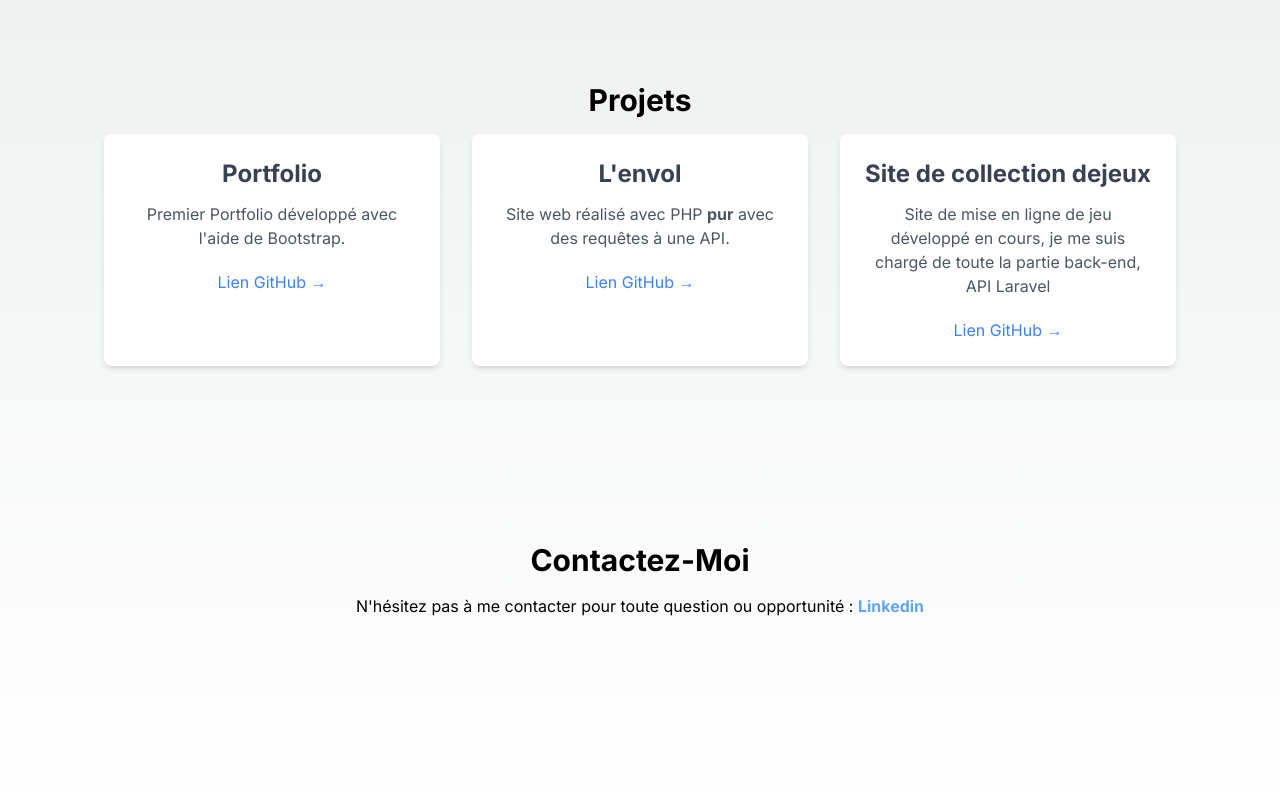
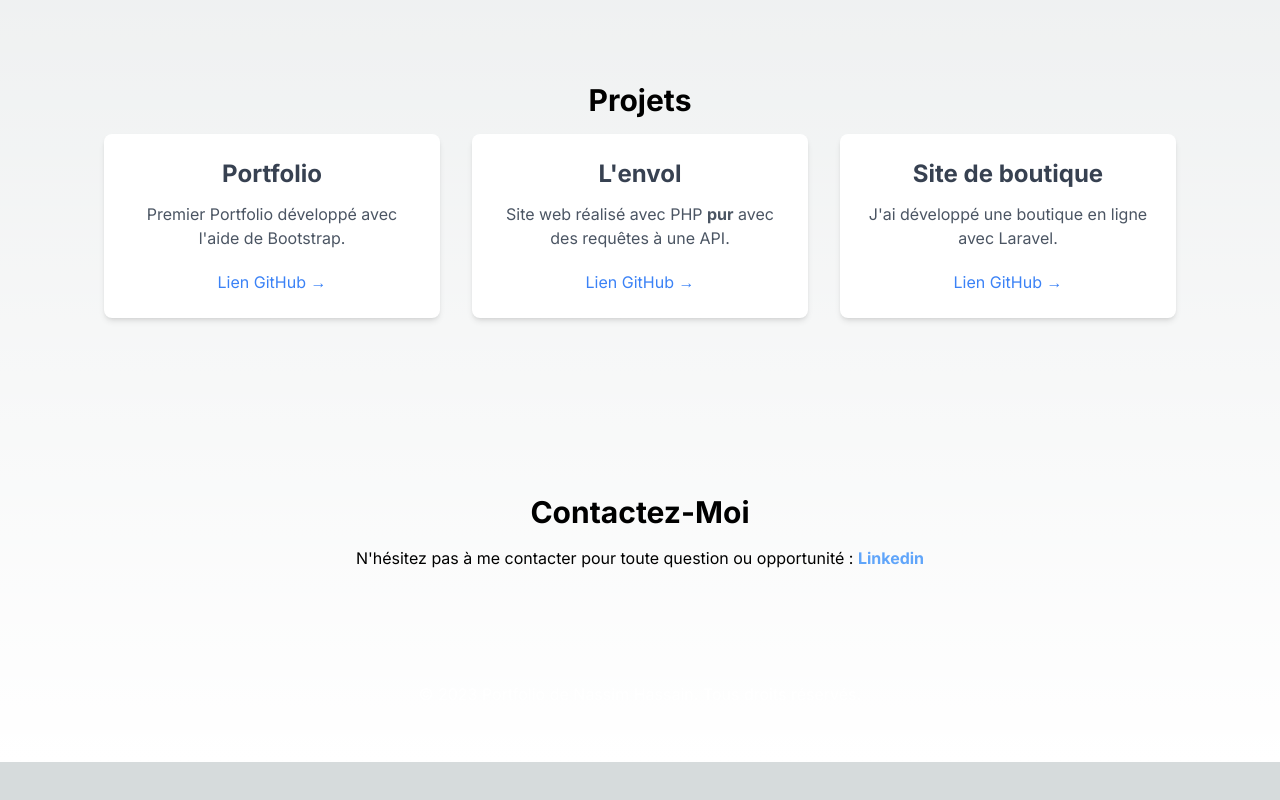
Before and after one commit to Nassim-H/cv, a Next.js app: page / in a window 1280 px wide. Shown: the part 1222-2022 px from the top of the page. After the commit the page ends 1984 px from the top, so only its background shows below. Built offline with nearby package versions, Linux system fonts and the light colour scheme.

Commit message:
Projet MAJ

```diff
--- a/app/Projects.tsx
+++ b/app/Projects.tsx
@@ -27,11 +27,11 @@ const Projects = () => (
                 </div>
 
                 <div className="bg-white shadow-md rounded-lg p-6 transition duration-300 hover:shadow-white hover:scale-105">
-                    <h2 className="text-2xl text-gray-700 font-bold mb-3">Site de collection dejeux</h2>
+                    <h2 className="text-2xl text-gray-700 font-bold mb-3">Site de boutique</h2>
                     <p className="text-gray-600 mb-5">
-                        Site de mise en ligne de jeu développé en cours, je me suis chargé de toute la partie back-end, API Laravel
+                        J&apos;ai développé une boutique en ligne avec Laravel.
                     </p>
-                    <a href="hhttps://github.com/Nassim-H/api-games" target="_blank" className="text-blue-500 hover:text-blue-600 transition duration-300">
+                    <a href="https://github.com/Nassim-H/moto_west_v1" target="_blank" className="text-blue-500 hover:text-blue-600 transition duration-300">
                         Lien GitHub &rarr;
                     </a>
                 </div>
```
